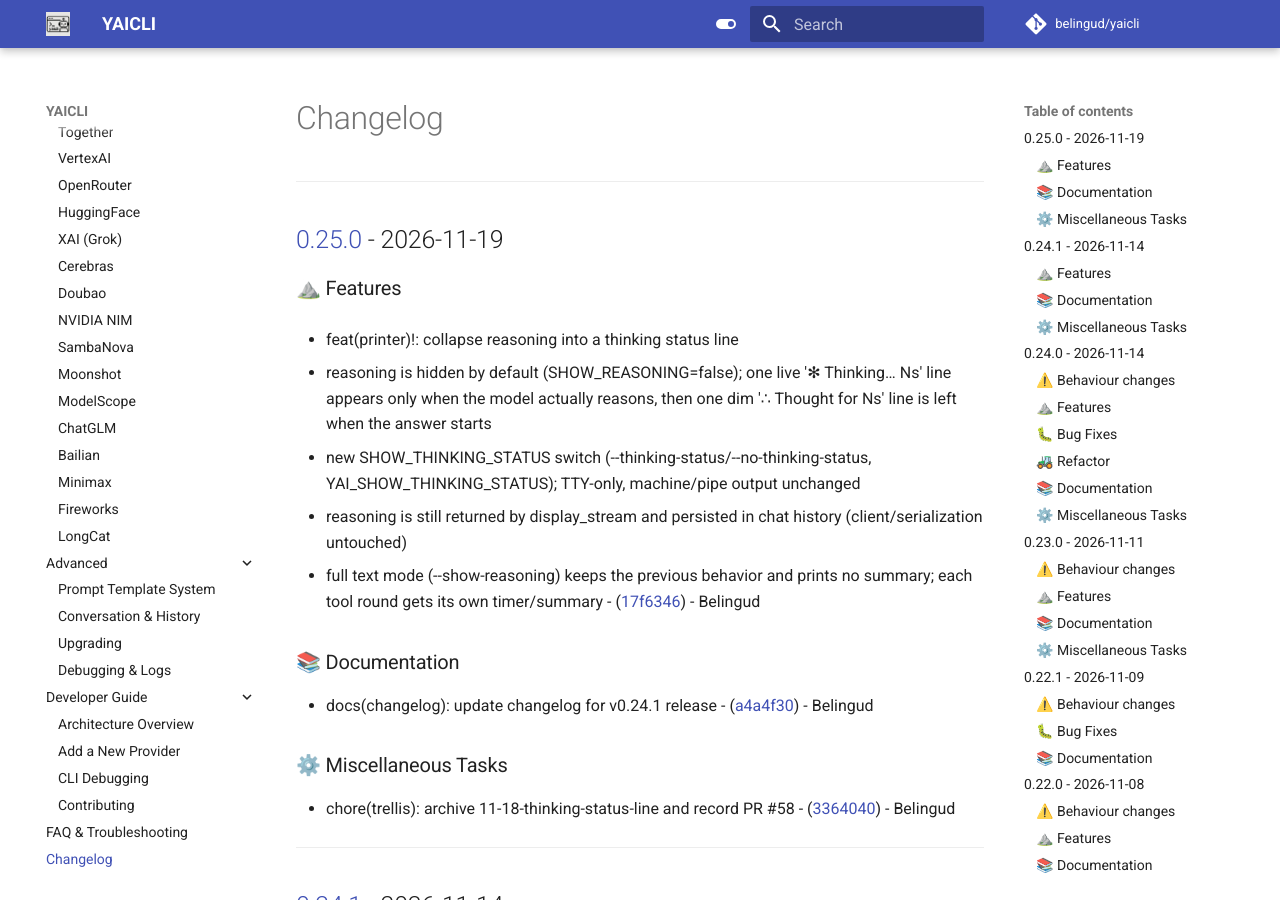
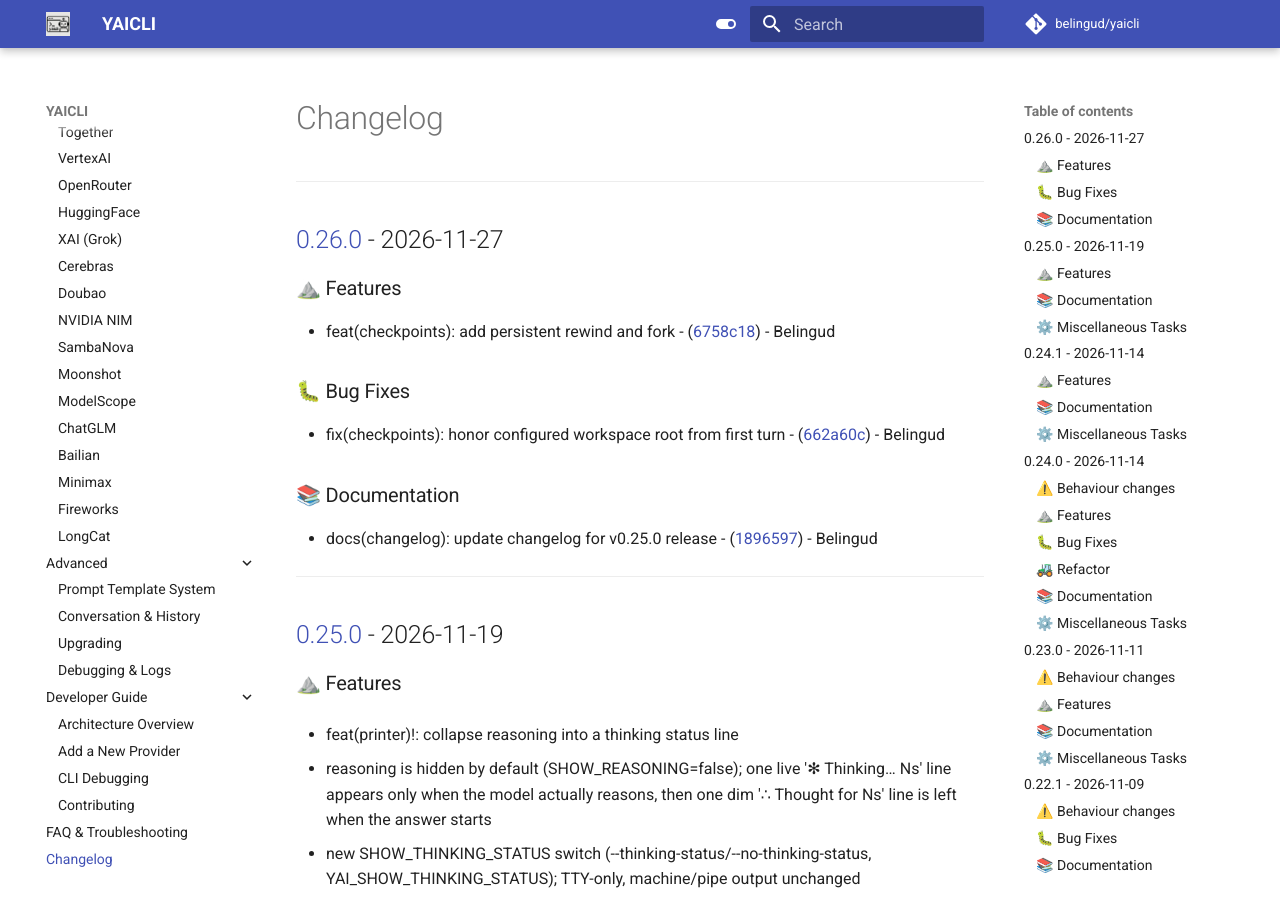
Before and after one commit to belingud/yaicli, an MkDocs documentation site: the page built from docs/changelog.md, in a window 1280 px wide and 900 px high. Built offline with MkDocs 1.6.1 and Material for MkDocs 9.7.7, drawn with Linux system fonts in a browser that asks for light colours; comment, search, counter and statistics services are not loaded.

Commit message:
docs(changelog): update changelog for v0.26.0 release

```diff
--- a/docs/changelog.md
+++ b/docs/changelog.md
@@ -1,3 +1,19 @@
+
+---
+## [0.26.0](https://github.com/belingud/yaicli/compare/v0.25.0..v0.26.0) - 2026-11-27
+
+### ⛰️  Features
+
+- feat(checkpoints): add persistent rewind and fork - ([6758c18](https://github.com/belingud/yaicli/commit/6758c188df9f6ab7e95ffeba726a86dd05c43ea5)) - Belingud
+
+### 🐛 Bug Fixes
+
+- fix(checkpoints): honor configured workspace root from first turn - ([662a60c](https://github.com/belingud/yaicli/commit/662a60cb407fb574a67194f5fbb46c5df55c3b4e)) - Belingud
+
+### 📚 Documentation
+
+- docs(changelog): update changelog for v0.25.0 release - ([1896597](https://github.com/belingud/yaicli/commit/1896597f3acff2aa980144fda2d026d31590bfe7)) - Belingud
+
 
 ---
 ## [0.25.0](https://github.com/belingud/yaicli/compare/v0.24.1..v0.25.0) - 2026-11-19
```
Also changed, not shown: CHANGELOG.md (+16 -0 lines), 1 other file.
